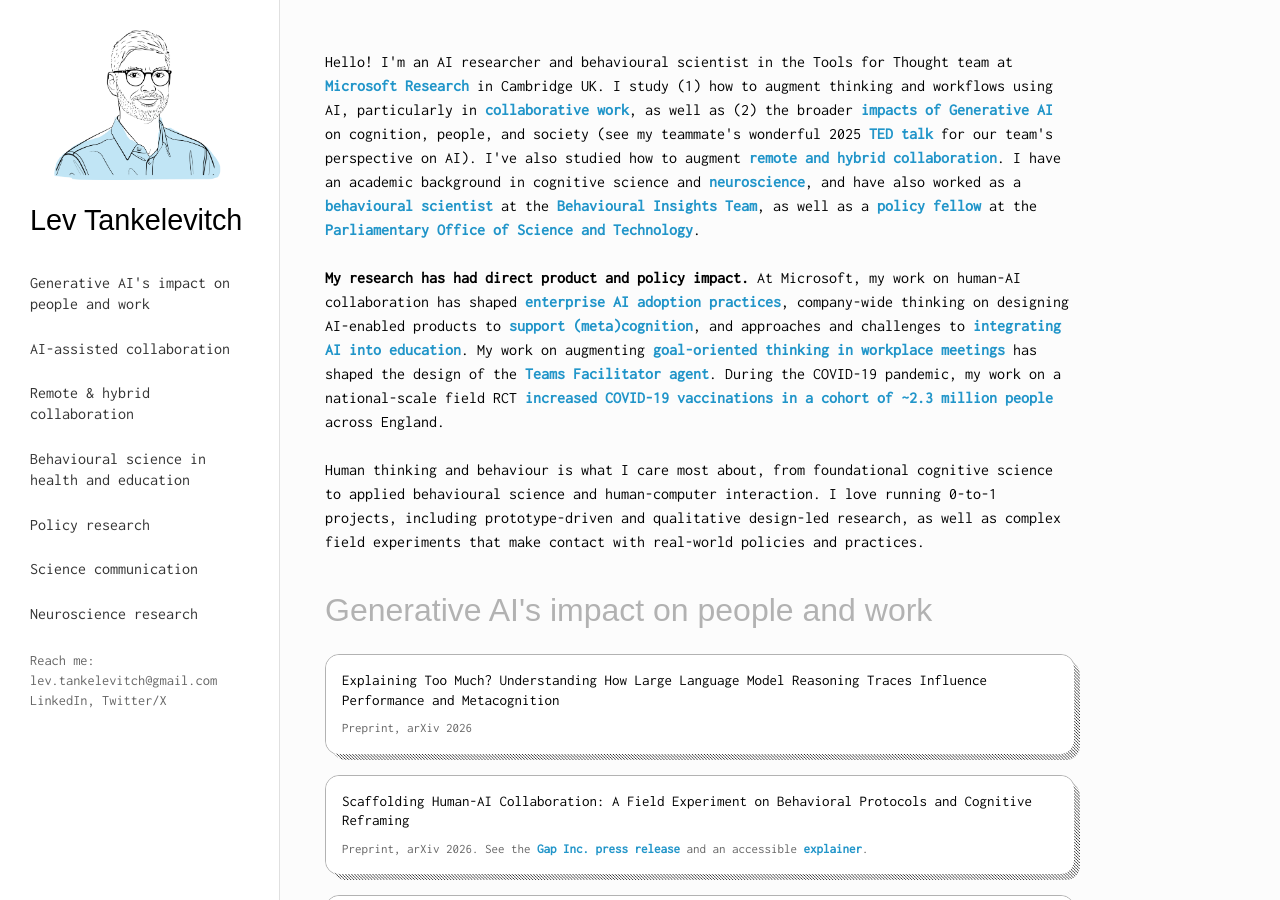
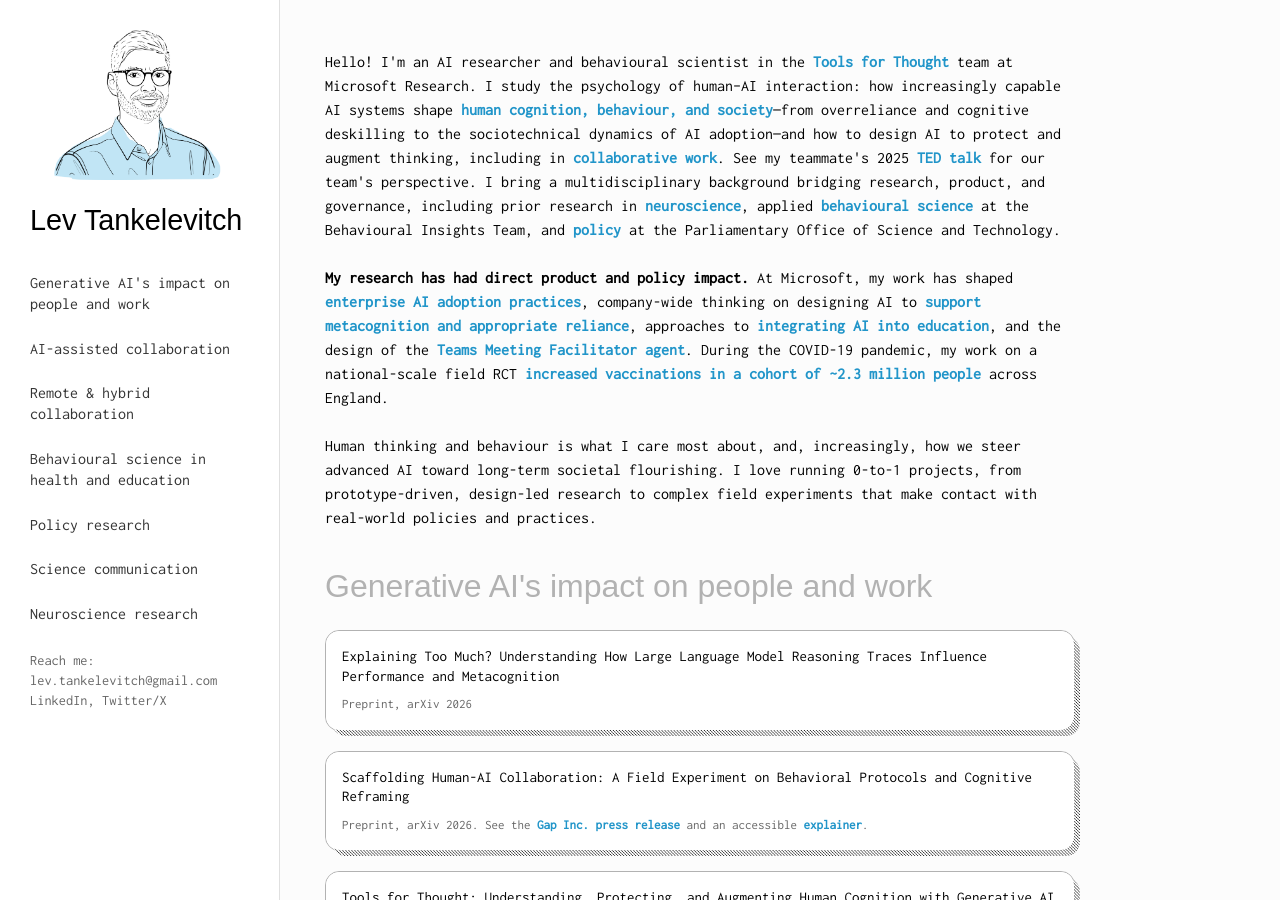
Before and after one commit to levtank/levtank.github.io, a Jekyll site: the page built from index.html, in a window 1280 px wide and 900 px high. Built offline with Jekyll 4.4.1, drawn with Linux system fonts in a browser that asks for light colours; nearby versions of some CDN libraries; some web fonts are replaced.

Commit message:
Update homepage intro and bump concurrent-ruby to 1.3.7 (CVE-2026-54904)
Co-authored-by: Copilot <223556219+Copilot@users.noreply.github.com>
Copilot-Session: 358d9e87-990b-4cf3-adc6-0cdd5a1d8592

```diff
--- a/index.html
+++ b/index.html
@@ -1,17 +1,15 @@
 ---
 layout: default
 ---
-
-<p> Hello! I'm an AI researcher and behavioural scientist in the Tools for Thought team at <a href="https://www.microsoft.com/en-us/research/project/tools-for-thought/" target="_blank">Microsoft Research</a> in Cambridge UK. I study (1) how to augment thinking and workflows using AI, particularly in <a href="/#collab-hci">collaborative work</a>, as well as (2) the broader <a href="/#genai">impacts of Generative AI</a> on cognition, people, and society (see my teammate's wonderful 2025 <a href="https://www.ted.com/talks/advait_sarkar_how_to_stop_ai_from_killing_your_critical_thinking" target="_blank">TED talk </a> for our team's perspective on AI). I've also studied how to augment <a href="/#remote-collab">remote and hybrid collaboration</a>.
-
-I have an academic background in cognitive science and <a href="/#academic-neuroscience-research">neuroscience</a>, and have also worked as a <a href="/#applied-behavioural-science">behavioural scientist</a> at the <a href="https://www.bi.team/" target="_blank">Behavioural Insights Team</a>, as well as a <a href="/#policy-research">policy fellow</a> at the <a href="https://post.parliament.uk/" target="_blank">Parliamentary Office of Science and Technology</a>.</p>
+<p> Hello! I'm an AI researcher and behavioural scientist in the <a href="https://www.microsoft.com/en-us/research/project/tools-for-thought/" target="_blank">Tools for Thought</a> team at Microsoft Research. I study the psychology of human&ndash;AI interaction: how increasingly capable AI systems shape <a href="/#genai">human cognition, behaviour, and society</a>—from overreliance and cognitive deskilling to the sociotechnical dynamics of AI adoption—and how to design AI to protect and augment thinking, including in <a href="/#collab-hci">collaborative work</a>. See my teammate's 2025 <a href="https://www.ted.com/talks/advait_sarkar_how_to_stop_ai_from_killing_your_critical_thinking" target="_blank">TED talk</a> for our team's perspective.
+I bring a multidisciplinary background bridging research, product, and governance, including prior research in <a href="/#academic-neuroscience-research">neuroscience</a>, applied <a href="/#applied-behavioural-science">behavioural science</a> at the Behavioural Insights Team, and <a href="/#policy-research" target="_blank">policy</a> at the Parliamentary Office of Science and Technology.</p>
 <br>
 <p>
-  <strong>My research has had direct product and policy impact.</strong> At Microsoft, my work on human-AI collaboration has shaped <a href="https://www.gapinc.com/en-us/articles/2026/04/gap-inc-and-microsoft-research-explores-how-human-">enterprise AI adoption practices</a>, company-wide thinking on designing AI-enabled products to <a href="https://www.microsoft.com/en-us/research/video/the-metacognitive-demands-and-opportunities-of-generative-ai/" target="_blank">support (meta)cognition</a>, and approaches and challenges to <a href = "https://www.microsoft.com/en-us/education/msdownloads/AI-in-Education-A-Microsoft-Special-Report.pdf" target="_blank"> integrating AI into education</a>. My work on augmenting <a href="/#collab-hci">goal-oriented thinking in workplace meetings</a> has shaped the design of the <a href="https://support.microsoft.com/en-gb/office/facilitator-in-microsoft-teams-meetings-37657f91-39b5-40eb-9421-45141e3ce9f6" target = "_blank">Teams Facilitator agent</a>. During the COVID-19 pandemic, my work on a national-scale field RCT <a href="https://www.nature.com/articles/s41562-025-02165-x" target="_blank">increased COVID-19 vaccinations in a cohort of ~2.3 million people</a> across England.
+  <strong>My research has had direct product and policy impact.</strong> At Microsoft, my work has shaped <a href="https://www.gapinc.com/en-us/articles/2026/04/gap-inc-and-microsoft-research-explores-how-human-">enterprise AI adoption practices</a>, company-wide thinking on designing AI to <a href="https://www.microsoft.com/en-us/research/video/the-metacognitive-demands-and-opportunities-of-generative-ai/" target="_blank">support metacognition and appropriate reliance</a>, approaches to <a href = "https://www.microsoft.com/en-us/education/msdownloads/AI-in-Education-A-Microsoft-Special-Report.pdf" target="_blank"> integrating AI into education</a>, and the design of the <a href="https://support.microsoft.com/en-gb/office/facilitator-in-microsoft-teams-meetings-37657f91-39b5-40eb-9421-45141e3ce9f6" target="_blank">Teams Meeting Facilitator agent</a>. During the COVID-19 pandemic, my work on a national-scale field RCT <a href="https://www.nature.com/articles/s41562-025-02165-x" target="_blank">increased vaccinations in a cohort of ~2.3 million people</a> across England.
 </p>
 <br>
 <p>
-   Human thinking and behaviour is what I care most about, from foundational cognitive science to applied behavioural science and human-computer interaction. I love running 0-to-1 projects, including prototype-driven and qualitative design-led research, as well as complex field experiments that make contact with real-world policies and practices.
+   Human thinking and behaviour is what I care most about, and, increasingly, how we steer advanced AI toward long-term societal flourishing. I love running 0-to-1 projects, from prototype-driven, design-led research to complex field experiments that make contact with real-world policies and practices.
 </p>
 
 <div class="research-section">
```
Also changed, not shown: Gemfile.lock.
